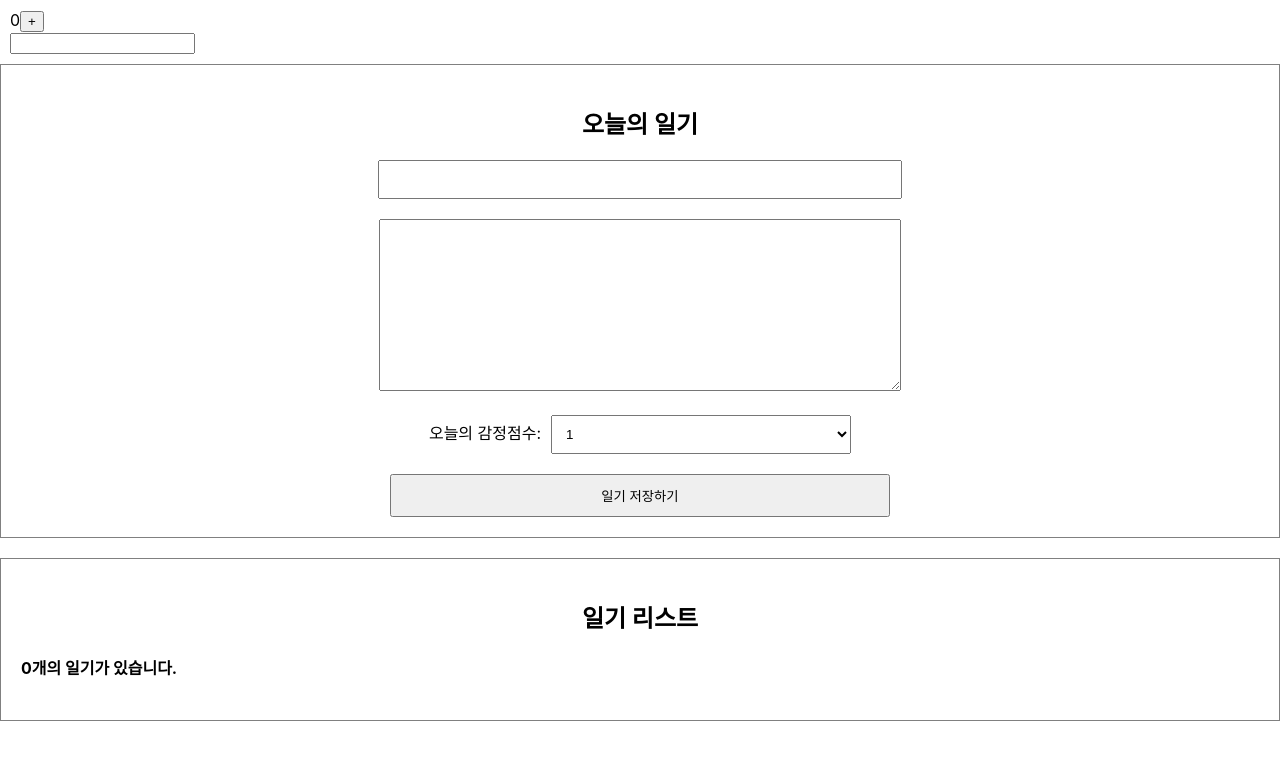
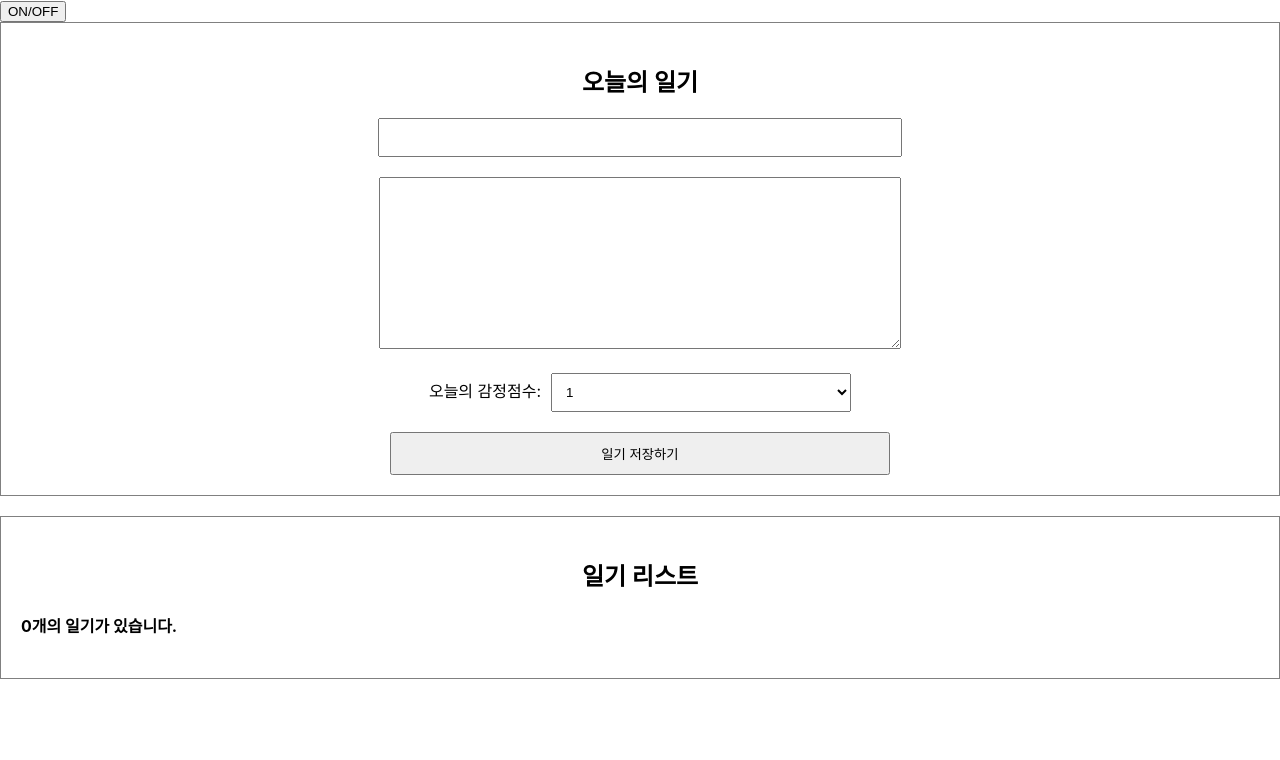
Before and after one commit to nuring9/emotion-diary-basis, a React (Create React App) app: page / in a window 1280 px wide. Shown: the top 760 px of the page. Built offline with nearby package versions, Linux system fonts and the light colour scheme.

Commit message:
ReactLifecycle_ useEffect_2

```diff
--- a/src/Lifecycle.js
+++ b/src/Lifecycle.js
@@ -1,38 +1,25 @@
 import React, { useState, useEffect } from "react";
 
-const Lifecycle = () => {
-  const [count, setCount] = useState(0);
-  const [text, setText] = useState("");
-
+const UnmountTest = () => {
   useEffect(() => {
     console.log("Mount!");
-  }, []); // 처음 mount인 상태일때
+    return () => {
+      //return을 사용하여 Unmount 시점에서 실행되게 됨.
+      console.log("Unmount!");
+    };
+  }, []);
 
-  useEffect(() => {
-    console.log("Update!");
-  }); // 페이지가 리렌더링 될때 (항상 업데이트 될때)
+  return <div>Unmount Testing component</div>;
+};
 
-  useEffect(() => {
-    console.log(`count is update:  ${count}`);
-    if (count > 5) {
-      alert("count가 5를 넘었습니다 따라서 1로 초기화 합니다");
-      setCount(1);
-    }
-  }, [count]); // count가 update 될때
-
-  useEffect(() => {
-    console.log(`text is update:  ${text}`);
-  }, [text]); // text가 update 될때
+const Lifecycle = () => {
+  const [isVisible, setIsvisible] = useState(false);
+  const toggle = () => setIsvisible(!isVisible);
 
   return (
-    <div style={{ padding: 10 }}>
-      <div>
-        {count}
-        <button onClick={() => setCount(count + 1)}>+</button>
-      </div>
-      <div>
-        <input value={text} onChange={(e) => setText(e.target.value)} />
-      </div>
+    <div stayle={{ padding: 20 }}>
+      <button onClick={toggle}>ON/OFF</button>
+      {isVisible && <UnmountTest />}
     </div>
   );
 };
```
